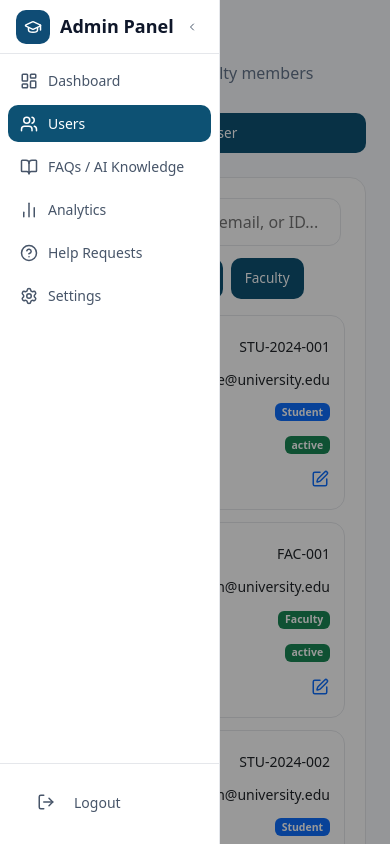
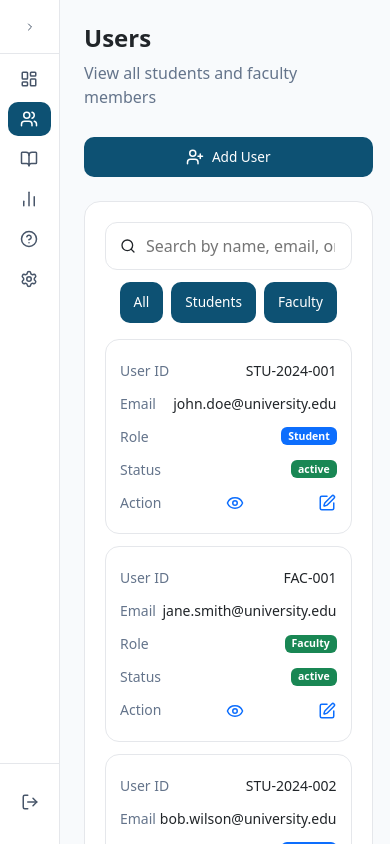
Before and after one commit to erwinfelix02/CVAI, a React (Vite) app in the folder frontend/: page /admin/users in a window 390 px wide. Shown: the top 844 px of the page. Built offline with nearby package versions, Linux system fonts and the light colour scheme.

Commit message:
new update

```diff
--- a/frontend/src/pages/Admin/AdminLayout.tsx
+++ b/frontend/src/pages/Admin/AdminLayout.tsx
@@ -6,6 +6,7 @@ export default function AdminLayout() {
   const [collapsed, setCollapsed] = useState(false);
   const [isMobile, setIsMobile] = useState(false);
 
+  // Detect screen size
   useEffect(() => {
     const check = () => setIsMobile(window.innerWidth <= 768);
     check();
@@ -13,10 +14,21 @@ export default function AdminLayout() {
     return () => window.removeEventListener("resize", check);
   }, []);
 
+  // 🔹 Auto collapse on mobile
+  useEffect(() => {
+    if (isMobile) {
+      setCollapsed(true); // close sidebar on mobile
+    }
+  }, [isMobile]);
+
   return (
     <div className="admin-layout">
       {/* Sidebar */}
-      <Sidebar collapsed={collapsed} setCollapsed={setCollapsed} isMobile={isMobile} />
+      <Sidebar
+        collapsed={collapsed}
+        setCollapsed={setCollapsed}
+        isMobile={isMobile}
+      />
 
       {/* Main Content */}
       <main className={`admin-main ${isMobile ? "mobile" : ""}`}>
```
